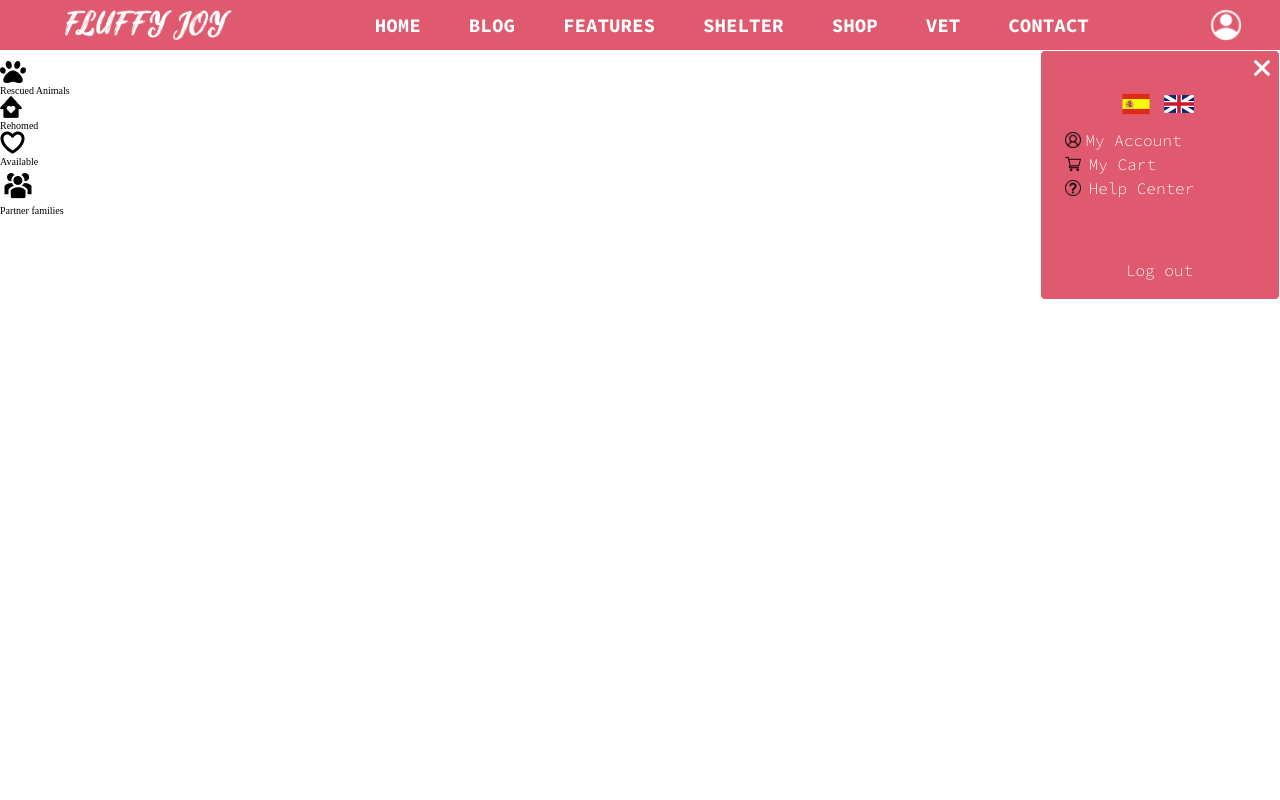
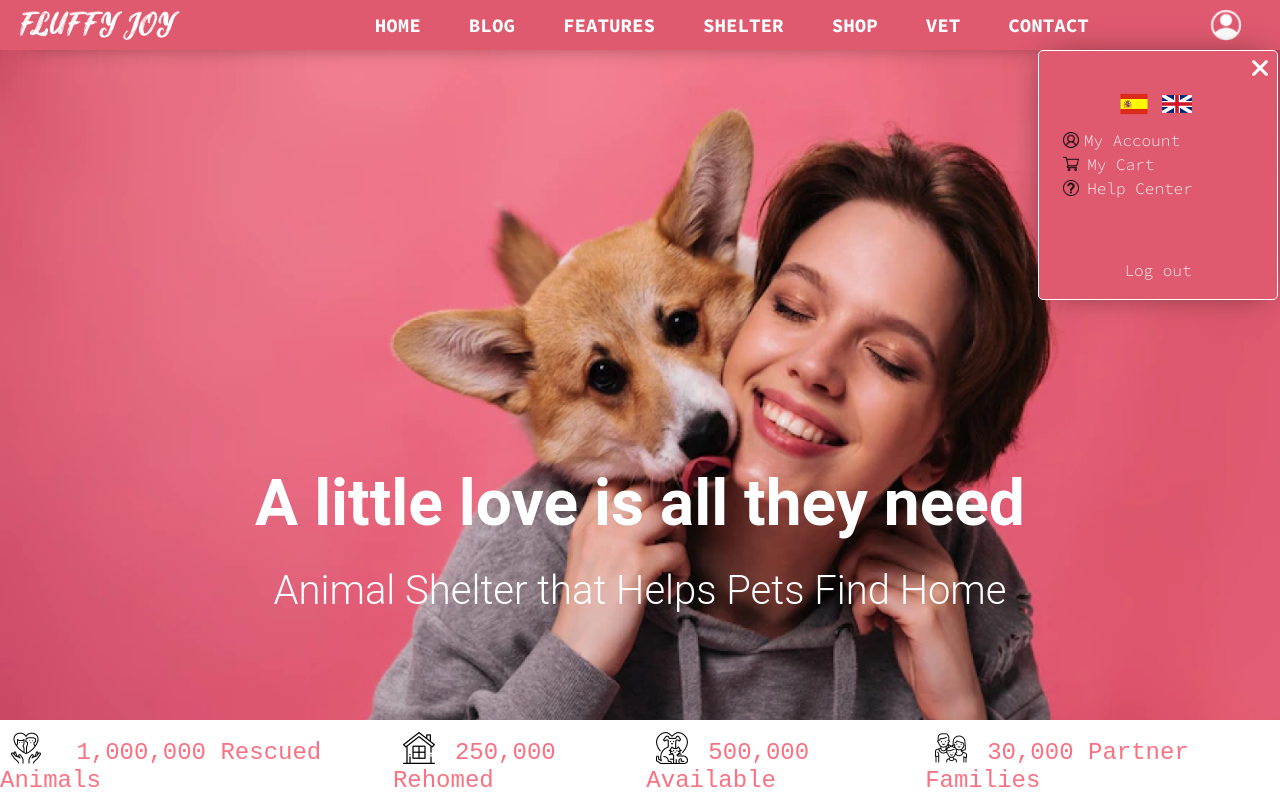
Before and after one commit to NelsonMendoza99/FluffyJoy-Practices, a plain HTML site: page index.html in a window 1280 px wide. Drawn offline with Linux system fonts and the light colour scheme.

Commit message:
Navigation bar, main titles, completed, JS in nav pending

```diff
--- a/Styles/styles.css
+++ b/Styles/styles.css
@@ -30,6 +30,9 @@ header .navigation-container{
     width:100%;
     height: 50px;
     background-color: var(--main-pink);
+    -webkit-box-shadow: 10px 10px 23px -19px rgba(0,0,0,0.75);
+-moz-box-shadow: 10px 10px 23px -19px rgba(0,0,0,0.75);
+box-shadow: 10px 10px 23px -19px rgba(0,0,0,0.75);
 }
 header .navigation-container .navigation-logo{
     width: 30%;
@@ -44,11 +47,11 @@ header .navigation-container .navigation-logo a{
     background-position: center;
     background-repeat: no-repeat;
     cursor: pointer;
-    width: 80%;
+    width: 50%;
     height: 100%;
     display: flex;
     align-items: center;
-    justify-content: center;
+    justify-content: start;
 }
 header .navigation-container .navigation-menu {
     width: 50%;
@@ -163,10 +166,11 @@ header .navigation-container .navigation-menu a {
 #navigation-login #user-menu {
     position: absolute;
     top:50px;
-    right:0.5px;
+    right:2px;
     width: 240px;
     height: 250px;
     display: grid;
+
     grid-template-rows:1fr 1fr 4fr 2fr;
     grid-template-columns: 220px;
     align-items: center;
@@ -176,6 +180,9 @@ header .navigation-container .navigation-menu a {
     border-radius: 5px;
     padding: 5px 15px;
     z-index: 1;
+    -webkit-box-shadow: 0px 0px 33px -13px rgba(0,0,0,0.75);
+-moz-box-shadow: 0px 0px 33px -13px rgba(0,0,0,0.75);
+box-shadow: 0px 0px 33px -13px rgba(0,0,0,0.75);
 }
 #navigation-login #user-menu a{
     font-family: 'Source Code Pro', monospace;
@@ -193,7 +200,6 @@ header .navigation-container .navigation-menu a {
     margin: 0 px;
     cursor: pointer;
 }
-
 #navigation-login #user-menu .user-menu__language-flags{
     grid-row: 2/3;
     width: 100%;
@@ -243,8 +249,74 @@ header .navigation-container .navigation-menu a {
     justify-content: center;
     cursor: pointer;
 }
+.home__main .home__main-picture div {
+    background-image: url("../Sources/INDEX/INDEX-MAINPICTURE.png");
+    background-size: cover;
+    background-position: center;
+    background-repeat: no-repeat;
+    width: 100%;
+    height: calc(100vh - 130px);
+    object-fit: cover;
+}
+
+.home__main .home__main-picture div h1 {
+    position: relative;
+    font-size: 4rem;
+    font-weight: 600;
+    top: 52vh;
+    font-family: 'Roboto', monospace;
+    color:white;
+    justify-content: center;
+    text-align: center;
+    place-self: center;
+}
+.home__main .home__main-picture div h2 {
+    position: relative;
+    font-size: 2.5rem;
+    font-weight: 300;
+    font-family: 'Roboto', monospace;
+    color:white;
+    top: 54vh;
+    margin: 10px 0;
+    justify-content: center;
+    text-align: center;
+    place-self: center;
+}
+.home__main .home__main-company-status {
+    width:100%;
+    height: 80px;
+    display: flex;
+    flex-direction: row;
+    align-items: center;
+    justify-content: center;
+    color:var(--font-pink);
+    font-size: 1.5rem;
+}
+.home__main .home__main-company-status span img,p {
+    font-family: 'code', monospace;
+    display:inline;
+    margin: 0 10px;
+    align-content: center;
+}
+.home__main .home__main-company-status span img{
+    position:relative;
+    top:5px;
+}
+
+
+
+
+
+
+
+
+
+
+
+
+
+
 /* Responsive Menu */
-
 @media screen and (max-width: 1020px) {
     header .navigation-container .navigation-logo {
         width: 60%;
@@ -303,9 +375,7 @@ header .navigation-container .navigation-menu a {
         width: 16px;
         margin: 0 px;
         cursor: pointer;
-}
-
-#navigation-login #user-menu .user-menu__language-flags{
+    }#navigation-login #user-menu .user-menu__language-flags{
         grid-column: 2/3;
         grid-row: 2/3;
         width: 100%;
@@ -392,9 +462,7 @@ header .navigation-container .navigation-menu a {
     #navigation-login #user-menu .user-menu__log-out {
         grid-column: 2/3;
         grid-row: 4/5;
-
     }
-
 }
 @media screen and (max-width: 600px) {
     #navigation-login #user-menu {
--- a/index.html
+++ b/index.html
@@ -78,15 +78,16 @@
     <main>
         <section class="home__main">
             <article class="home__main-picture">
-                <img src="" alt="">
-                <h1></h1>
-                <h2></h2>
+                <div>
+                    <h1>A little love is all they need</h1>
+                    <h2>Animal Shelter that Helps Pets Find Home</h2>
+                </div>
             </article>
             <div class="home__main-company-status">
-                <span><img src="./Sources/INDEX/PAW-ICON.png"> <p>Rescued Animals</p></span>
-                <span><img src="./Sources/INDEX/HOUSE-ICON.png"> <p>Rehomed</p></span>
-                <span><img src="./Sources/INDEX/HEART-ICON.png"> <p>Available</p></span>
-                <span><img src="./Sources/INDEX/group-icon.png"> <p>Partner families</p></span>
+                <span><img src="./Sources/INDEX/rescued-icon.png"><p> 1,000,000 Rescued Animals</p></span>
+                <span><img src="./Sources/INDEX/rehomed-icon.png"><p>250,000 Rehomed</p></span>
+                <span><img src="./Sources/INDEX/available-icon.png"><p>500,000 Available</p></span>
+                <span><img src="./Sources/INDEX/families-icon.png"><p>30,000 Partner Families</p></span>
             </div>
 
         </section>
```
Also changed, not shown: Sources/INDEX/available-icon.png (added), Sources/INDEX/families-icon.png (added), Sources/INDEX/rehomed-icon.png (added), Sources/INDEX/rescued-icon.png (added). Lines whose indentation alone changed are shown as unchanged.
